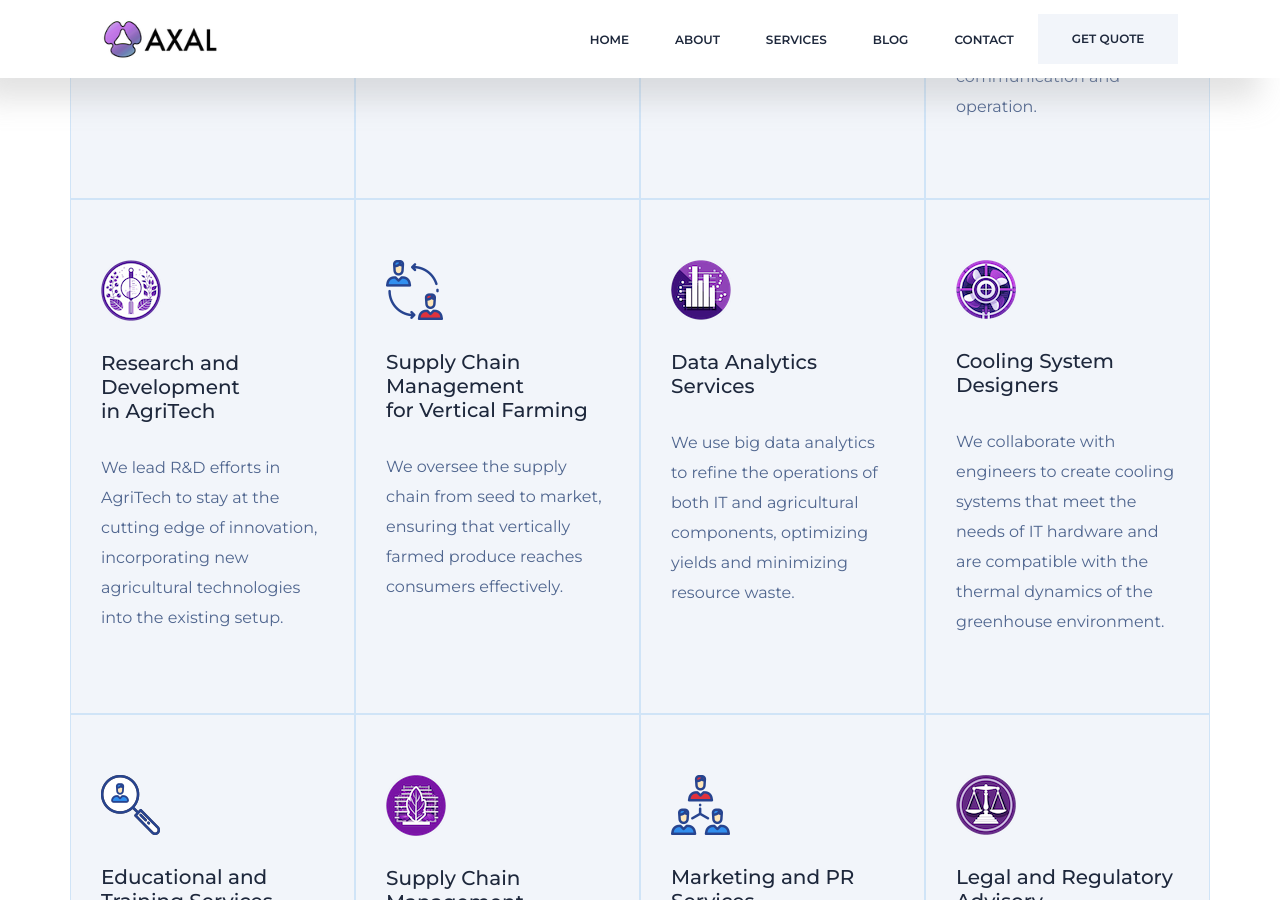
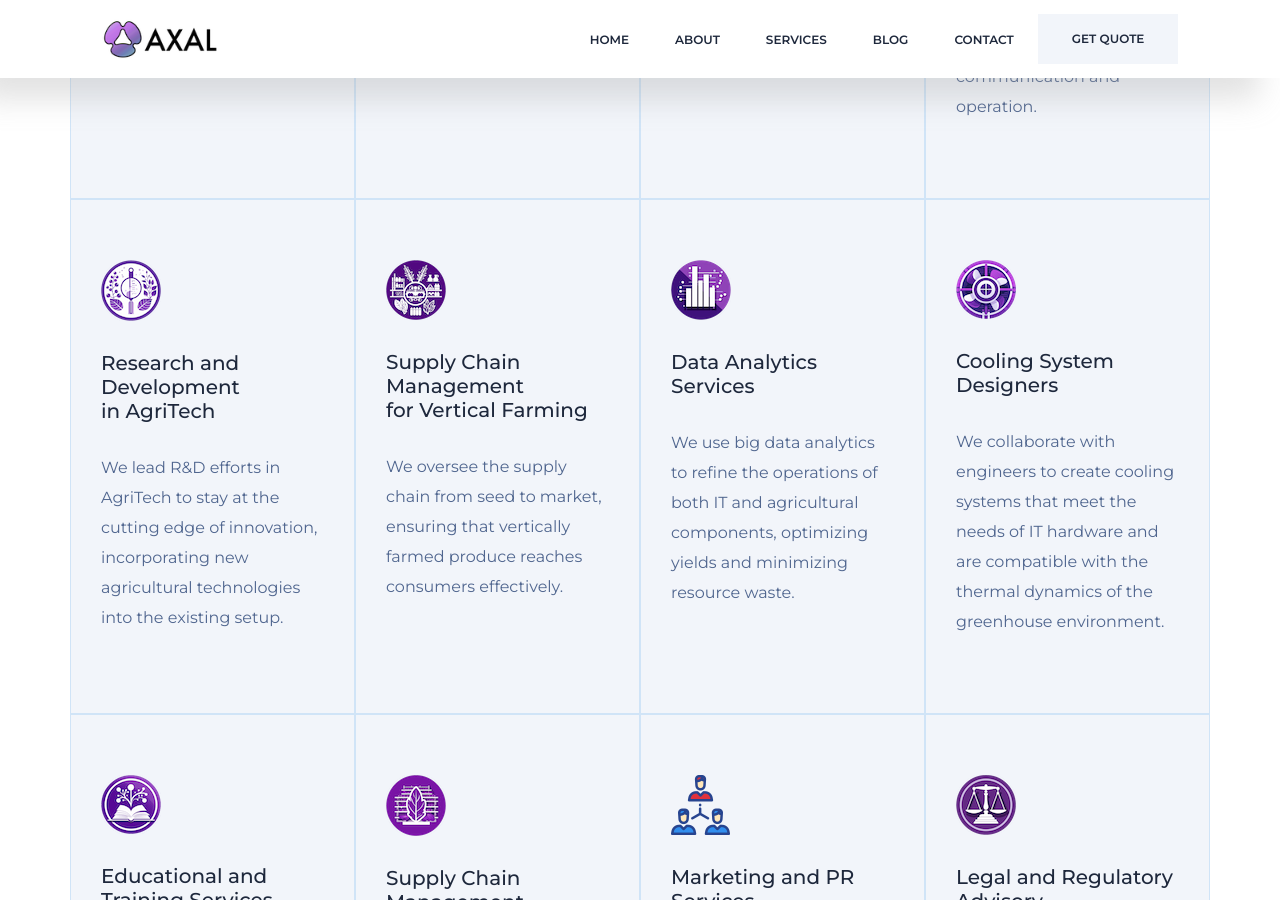
Before and after one commit to Tokenomic-org/test, a Jekyll site: the page built from services.html, in a window 1280 px wide and 900 px high, scrolled down 2325 px. Built offline with Jekyll 4.4.1, drawn with Linux system fonts in a browser that asks for light colours.

Commit message:
Update important_points.yml

```diff
--- a/_data/important_points.yml
+++ b/_data/important_points.yml
@@ -49,7 +49,7 @@ points:
     icon: 'img/points/research-dev.png'
     description: 'We lead R&D efforts in AgriTech to stay at the cutting edge of innovation, incorporating new agricultural technologies into the existing setup.'
   - title: 'Supply Chain Management <br> for Vertical Farming'
-    icon: 'img/points/i2.png'
+    icon: 'img/points/supply-chain.png'
     description: ' We oversee the supply chain from seed to market, ensuring that vertically farmed produce reaches consumers effectively. '
   - title: 'Data Analytics Services'
     icon: 'img/points/Data-Analytics.png'
@@ -58,7 +58,7 @@ points:
     icon: 'img/points/cooling-system.png'
     description: ' We collaborate with engineers to create cooling systems that meet the needs of IT hardware and are compatible with the thermal dynamics of the greenhouse environment. '
   - title: 'Educational and <br> Training Services'
-    icon: 'img/points/i1.png'
+    icon: 'img/points/education.png'
     description: 'We educate staff and stakeholders on the operational benefits and procedures of the integrated systems to ensure effective management.'
   - title: 'Supply Chain Management <br> for Vertical Farming'
     icon: 'img/points/supply-chain-m-v.png'
```
